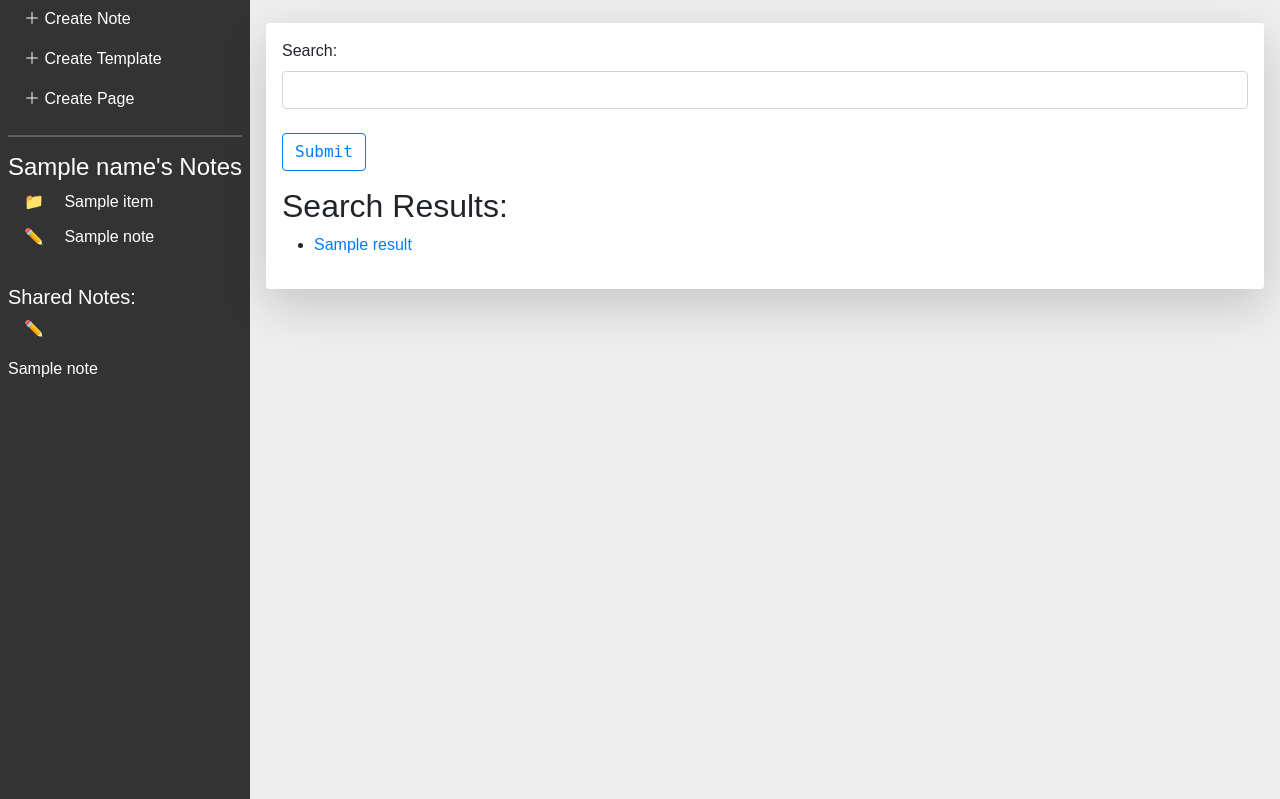
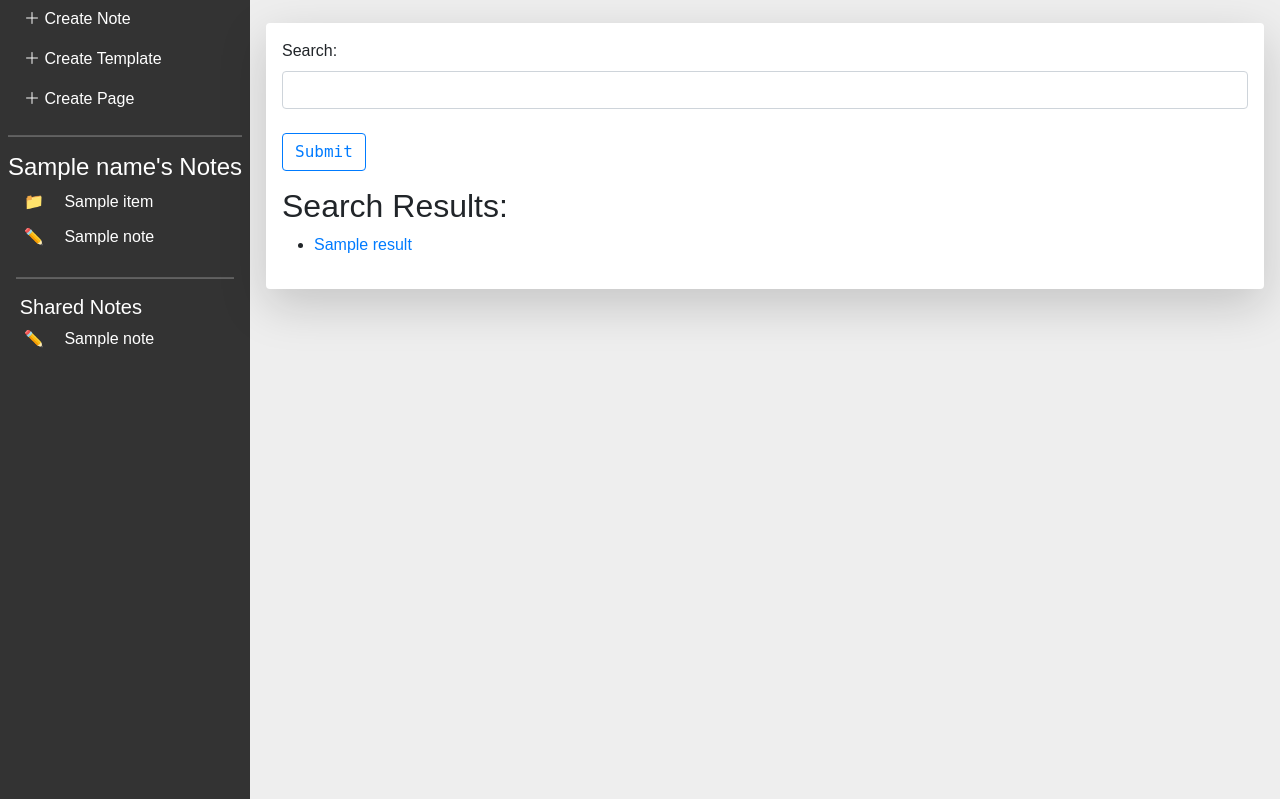
Before and after one commit to FardinHaque60/Scribe, a Python web app: template app/templates/search.html in a window 1280 px wide. Shown: the part 57-856 px from the top of the page. Run offline with Jinja, Linux system fonts and the light colour scheme; the template is opened without the code that fills it: most values are stand-ins (such as "Sample title", 1, 10 or a date in 2020); form fields are guessed from the names that the template uses; some libraries are stand-ins or nearby versions.

Commit message:
side bar tweaks

```diff
--- a/app/templates/home.html
+++ b/app/templates/home.html
@@ -99,14 +99,16 @@
                 </li>
                 {% endfor %}
 
-                <br>
-                <span class="text-white h5">Shared Notes: </span>
+                <hr class="h-color mx-2">
+                <h5>
+                  <span class="text-white padding-left"> Shared Notes </span>
+                </h5>
                 <!-- list of shared notes -->
                 {% for note in shared %}
                 <li class="padding-bottom">
-                  <a href="{{ url_for('view_note', note_id=note.id) }}" class="text-decoration-none px-3 py-2 d-block">
+                  <a href="{{ url_for('view_note', note_id=note.id) }}" class="text-decoration-none px-3 py-2 d-inline">
                     ✏️ </a>
-                  <a href="{{ url_for('view_note', note_id=note.id) }}" class="text-decoration-none py-2 d-block">
+                  <a href="{{ url_for('view_note', note_id=note.id) }}" class="text-decoration-none py-2 d-inline">
                     {{ note.title }} </a>
                 </li>
                 <br>
```
